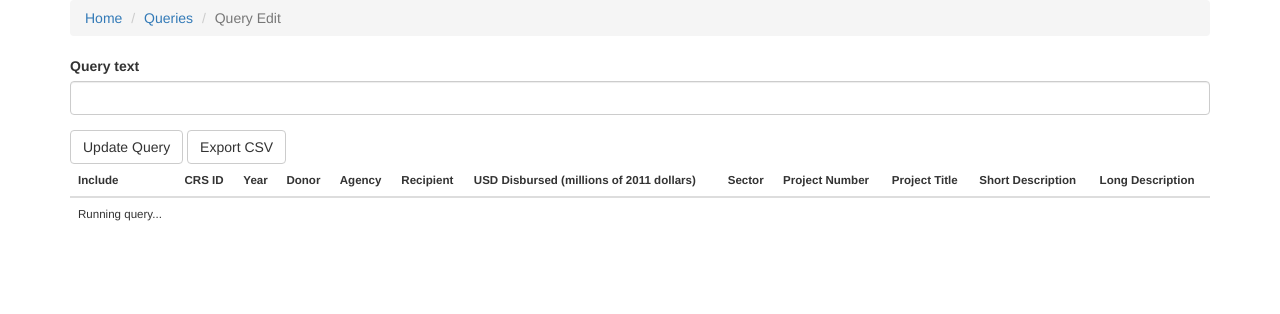
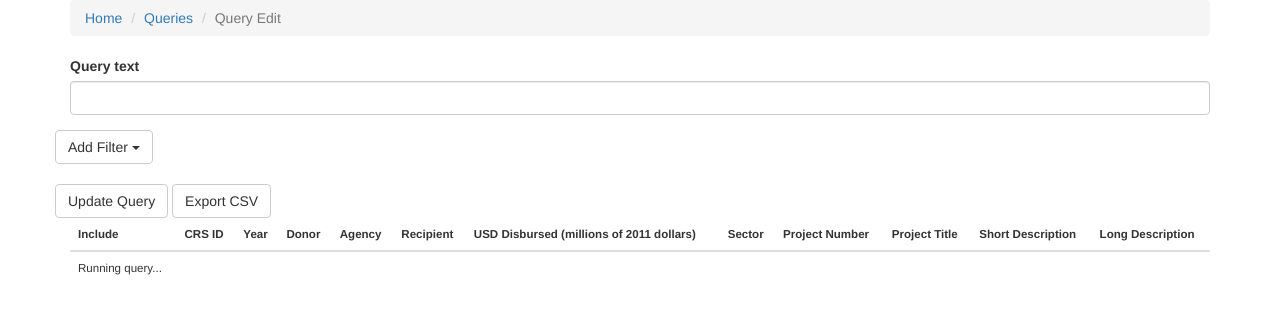
Before and after one commit to rosnfeld/crs_tj, a Django app: template crs/tj/templates/tj/query_edit.html in a window 1280 px wide. Shown: the top 314 px of the page. Run offline with Django 3.2, Linux system fonts and the light colour scheme; the template is opened without the code that fills it, so the values that code supplies are empty; parts of the project's set-up code (start-up, migrations or seed data) failed here and were passed over; some libraries are stand-ins or nearby versions.

Commit message:
Filter UI mostly done, though results not captured/processed

```diff
--- a/crs/tj/templates/tj/query_edit.html
+++ b/crs/tj/templates/tj/query_edit.html
@@ -43,11 +43,6 @@
         function refreshTable() {
             $.ajax({
                 url: "{% url 'query_run_json' query.id %}",
-
-                // data to send (will be converted to a query string)
-                data: {
-                    id: {{ query.id }}
-                },
 
                 type: "GET",
 
@@ -131,6 +126,24 @@
             });
         }
 
+        function addFilter(filter_type) {
+            $.ajax({
+                url: "/tj/query/filter_box/" + filter_type, // unfortunate to not be able to use url tag
+
+                type: "GET",
+
+                success: function (html) {
+                    $("#modal_holder").html(html);
+                    $("#modal_filter").modal()
+                },
+
+                error: function (xhr, status) {
+                    alert("Failed to add filter");
+                }
+            });
+        }
+
+
         $(document).ready(refreshTable);
     </script>
 </head>
@@ -145,12 +158,29 @@
         <label for="query_text">Query text</label>
         <input type="text" id="query_text" value="{{ query.text }}" class="form-control"/>
     </div>
+    <div class="row">
+        <div class="btn-group">
+            <button type="button" class="btn btn-default dropdown-toggle" data-toggle="dropdown">
+                Add Filter <span class="caret"></span>
+            </button>
+            <ul class="dropdown-menu">
+                {% for filter_type in filter_types %}
+                <li><a onclick="addFilter('{{ filter_type }}')">{{ filter_type|title }}</a></li>
+                {% endfor %}
+            </ul>
+        </div>
+    </div>
+    <div class="row">
+        <br/>
+    </div>
+    <div class="row">
         <button class="btn btn-default" onclick="updateQuery()">
             Update Query
         </button>
         <button class="btn btn-default" onclick="window.open('{% url 'query_export_csv' query.id %}')">
             Export CSV
         </button>
+    </div>
     <table id="results_table" class="table">
         <thead>
             <tr>
@@ -173,5 +203,6 @@
         </tbody>
     </table>
 </div>
+<div id="modal_holder"></div>
 </body>
 </html>
--- a/crs/tj/urls.py
+++ b/crs/tj/urls.py
@@ -12,6 +12,7 @@ urlpatterns = patterns('',
     url(r'^query/(?P<query_id>\d+)/run_json', views.query_run_json, name='query_run_json'),
     url(r'^query/(?P<query_id>\d+)/export_csv', views.query_export_csv, name='query_export_csv'),
     url(r'^query/(?P<query_id>\d+)/delete', views.query_delete, name='query_delete'),
+    url(r'^query/filter_box/(?P<filter_type>\w+)', views.filter_box, name='filter_box'),
 
     url(r'^combo/?$', views.combos_home, name='combos_home'),
     url(r'^combo/create$', views.combo_create, name='combo_create'),
```
Also changed, not shown: crs/tj/query_processor.py (+15 -0 lines), crs/tj/templates/tj/filter_box.html (added, +43 -0 lines), crs/tj/views.py (+8 -1 lines). Lines whose indentation alone changed are shown as unchanged.
